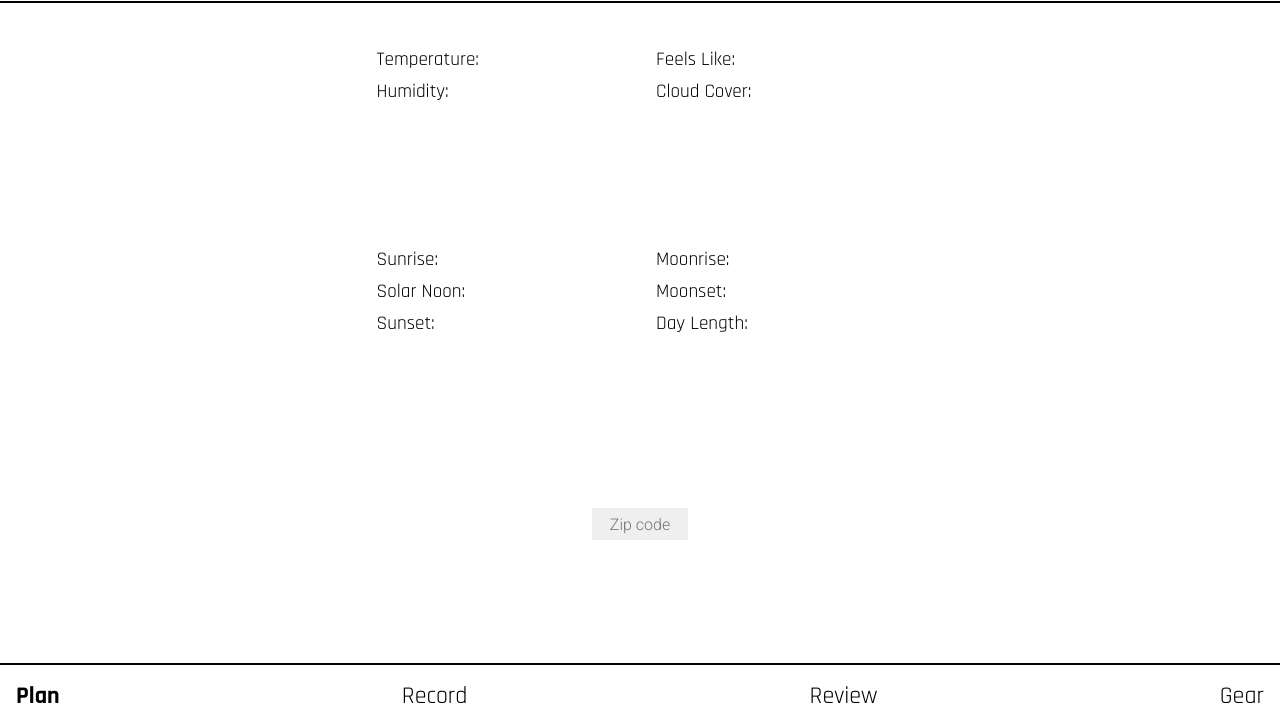
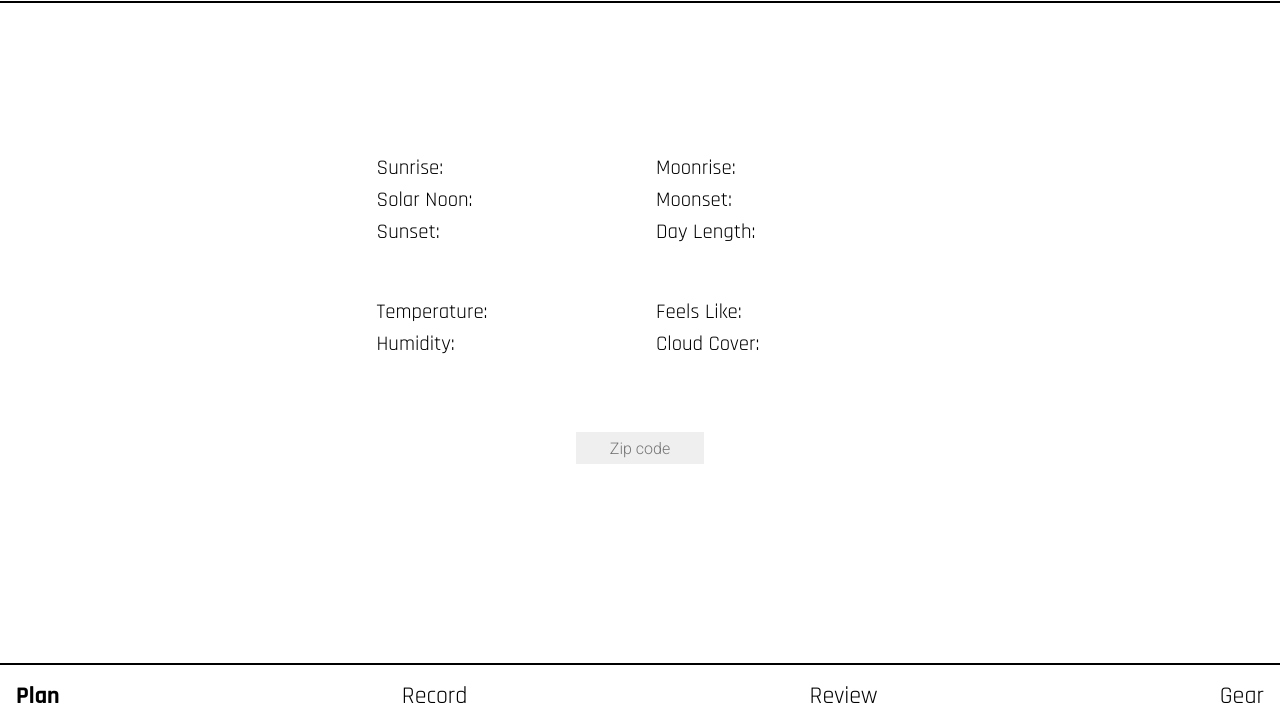
Before and after one commit to KiraHike/ShutterBud, a website: page index.html in a window 1280 px wide. Both pictures are taken after a click on the item "Plan". Shown: the part 73-800 px from the top of the page. Drawn offline with Linux system fonts and the light colour scheme.

Commit message:
added additional styling

```diff
--- a/css/styles.css
+++ b/css/styles.css
@@ -14,7 +14,8 @@ header {
 
 main {
   margin-top: 77px;
-  margin-bottom: 60px;
+  min-height: 525px;
+  margin-bottom: 65px;
 }
 
 footer {
@@ -49,7 +50,7 @@ li.nav.bold {
 
 .container {
   max-width: 575px;
-  min-height: 80vh;
+  min-height: 75vh;
   margin: 0 auto;
   padding: 0.5rem;
 }
@@ -118,10 +119,15 @@ h1.header-landing {
   height: 11rem;
 }
 
+.plan {
+  display: flex;
+  align-items: center;
+}
+
 .list {
   font-family: roboto, sans-serif;
   font-weight: 400;
-  font-size: 1.2rem;
+  font-size: 1.3rem;
   line-height: 2rem;
   padding: 1rem;
   margin: 0;
@@ -133,9 +139,8 @@ label.zip {
 }
 
 #zip {
-  margin-top: 3rem;
   height: 2rem;
-  width: 6rem;
+  width: 8rem;
   padding: 0.25rem;
   text-align: center;
   background-color: #efefef;
@@ -144,8 +149,8 @@ label.zip {
 
 #page-plan {
   display: flex;
-  justify-content: center;
   flex-wrap: wrap;
+  align-content: center;
 }
 
 h2 {
@@ -158,6 +163,12 @@ h2 {
   display: flex;
   flex-wrap: wrap;
   justify-content: center;
+}
+
+#page-record {
+  display: flex;
+  align-content: center;
+  padding: 0;
 }
 
 label {
@@ -278,7 +289,7 @@ p.del {
 
 .row.gear {
   width: 100%;
-  min-height: 26vh;
+  min-height: 25vh;
 }
 
 .new-gear {
--- a/index.html
+++ b/index.html
@@ -25,38 +25,38 @@
       <img class="img-logo" src="images/poloroid.png" alt="Logo">
     </div>
     <div id="page-plan" class="container view hidden">
-        <div class="row">
-        <div class="column-half">
-          <ul class="list weather left">
-            <li>Temperature: <span class="temperature"></span></li>
-            <li>Humidity: <span class="humidity"></span></li>
-          </ul>
-        </div>
-        <div class="column-half">
-          <ul class="list weather right">
-            <li>Feels Like: <span class="feels-like"></span></li>
-            <li>Cloud Cover: <span class="cloud-cover"></span></li>
-          </ul>
-        </div>
-      </div>
       <div class="row">
-        <div class="column-half">
+        <div class="column-half plan">
           <ul class="list astro left">
             <li>Sunrise: <span class="sunrise"></span></li>
             <li>Solar Noon: <span class="solar-noon"></span></li>
             <li>Sunset: <span class="sunset"></span></li>
           </ul>
         </div>
-        <div class="column-half">
+        <div class="column-half plan">
           <ul class="list astro right">
             <li>Moonrise: <span class="moonrise"></span></li>
             <li>Moonset: <span class="moonset"></span></li>
             <li>Day Length: <span class="day-length"></span></li>
           </ul>
         </div>
+        <div class="row">
+          <div class="column-half plan">
+            <ul class="list weather left">
+              <li>Temperature: <span class="temperature"></span></li>
+              <li>Humidity: <span class="humidity"></span></li>
+            </ul>
+          </div>
+          <div class="column-half plan">
+            <ul class="list weather right">
+              <li>Feels Like: <span class="feels-like"></span></li>
+              <li>Cloud Cover: <span class="cloud-cover"></span></li>
+            </ul>
+          </div>
+        </div>
       </div>
       <div class="row">
-        <div class="column-full">
+        <div class="column-full plan">
           <label for="zip" class="zip">
             <input type="text" id="zip" name="zip" minlength="5" maxlength="5" placeholder="Zip code">
           </label>
```
